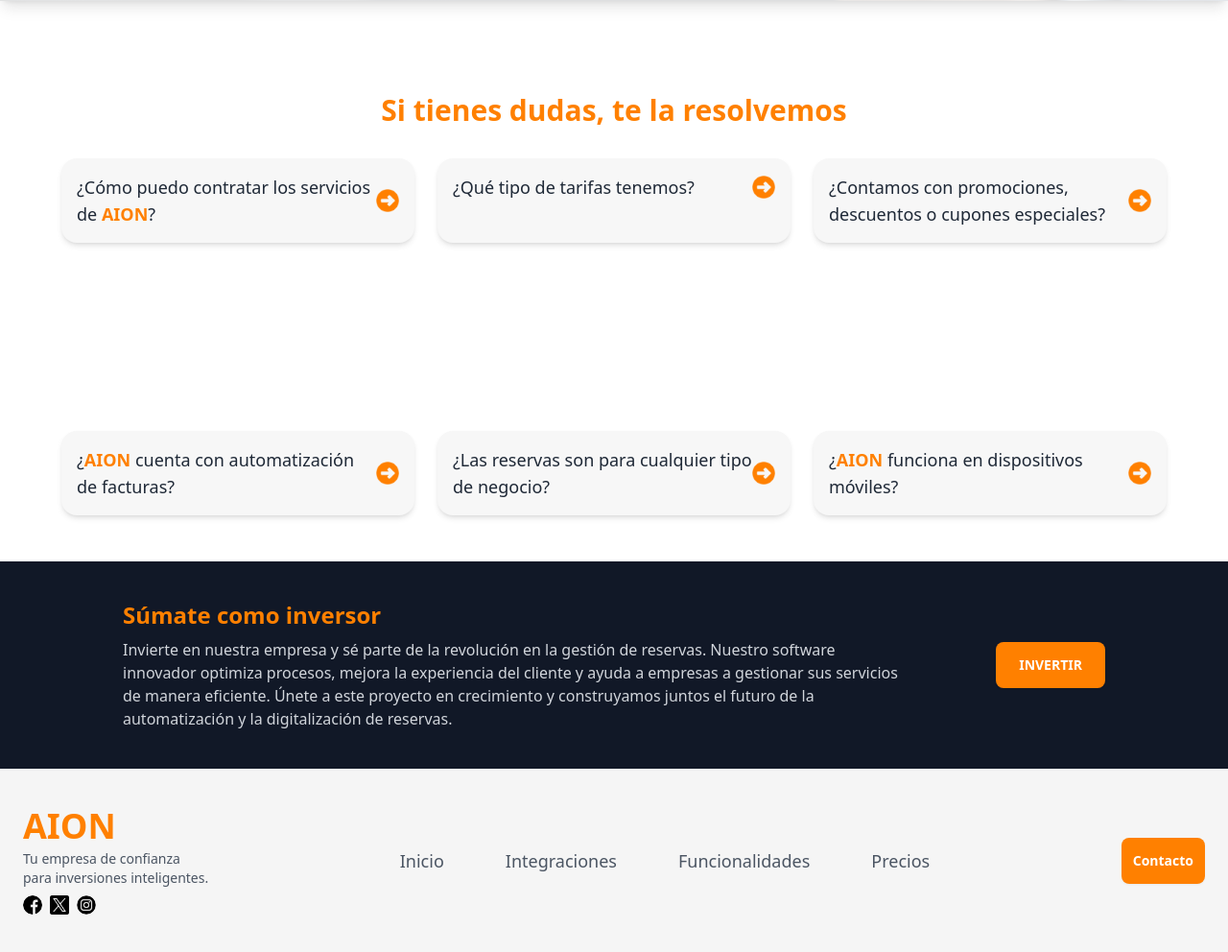
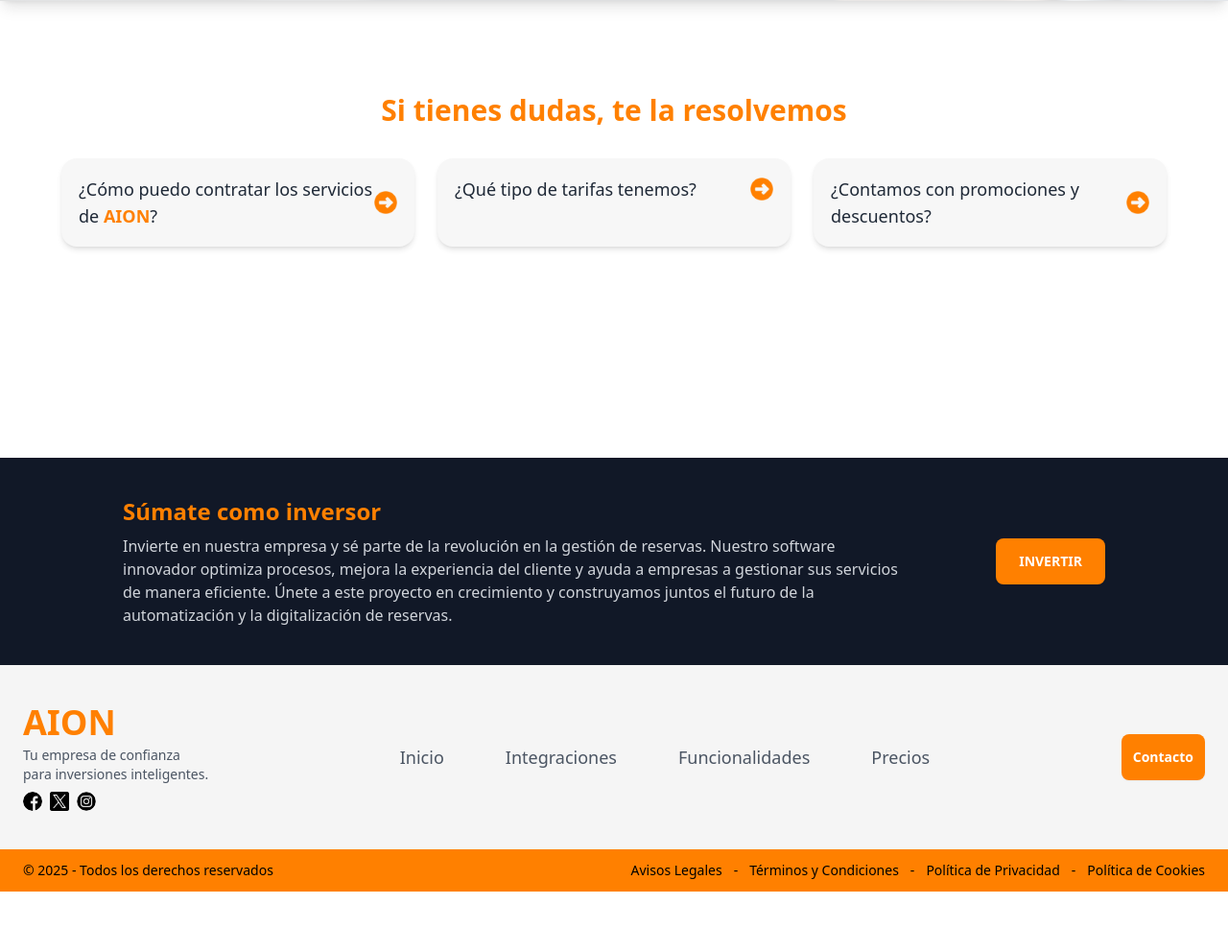
Before and after one commit to seccion9/aion-landing, a PHP site: page /formulario.html in a window 1280 px wide. Shown: the part 859-1851 px from the top of the page at 96% size. After the commit the page ends 1788 px from the top, so only its background shows below. Run offline with PHP 8.4, Linux system fonts and the light colour scheme; some libraries are stand-ins or nearby versions.

Commit message:
ajustes generales
ajustados los diseños de tarjetas y varios del index

```diff
--- a/proyecto_aion_tailwind/formulario.html
+++ b/proyecto_aion_tailwind/formulario.html
@@ -101,7 +101,6 @@
 
         <section class="py-24 pb-12 bg-white">
             <div class="container mx-auto px-4 lg:px-16">
-
                 <div class="text-center mb-8">
                     <h2 class="text-2xl md:text-3xl font-bold text-[#ff8000]">Si tienes dudas, te la resolvemos</h2>
                 </div>
@@ -109,7 +108,7 @@
                 <div class="grid grid-cols-1 md:grid-cols-2 lg:grid-cols-3 gap-6">
 
                     <!-- Primera tarjeta -->
-                    <div class="card bg-[#f7f7f7] shadow-md p-4 cursor-pointer hover:bg-gray-200 transition duration-300 duda flex items-center" id="duda1">
+                    <div class="card bg-[#f7f7f7] shadow-md p-4 cursor-pointer transition duration-300 duda flex items-center border-2 border-transparent" id="duda1">
                         <div class="flex items-center justify-between w-full">
                             <p class="text-lg font-medium flex-grow text-left">¿Cómo puedo contratar los servicios de <strong class="text-primary text-[#ff8000]">AION</strong>?</p>
                             <img src="img/flechaNaranja2.png" class="flecha1 w-6 h-6">
@@ -117,7 +116,7 @@
                     </div>
 
                     <!-- Segunda tarjeta -->
-                    <div class="card bg-[#f7f7f7] shadow-md p-4 cursor-pointer hover:bg-gray-200 transition duration-300 duda flex items-center" id="duda2">
+                    <div class="card bg-[#f7f7f7] shadow-md p-4 cursor-pointer transition duration-300 duda flex items-center border-2 border-transparent" id="duda2">
                         <div class="flex items-center justify-between w-full">
                             <p class="text-lg font-medium flex-grow text-left">¿Qué tipo de tarifas tenemos?</p>
                             <img src="img/flechaNaranja2.png" class="flecha1 w-6 h-6">
@@ -125,54 +124,21 @@
                     </div>
 
                     <!-- Tercera tarjeta -->
-                    <div class="card bg-[#f7f7f7] shadow-md p-4 cursor-pointer hover:bg-gray-200 transition duration-300 duda flex items-center" id="duda3">
+                    <div class="card bg-[#f7f7f7] shadow-md p-4 cursor-pointer transition duration-300 duda flex items-center border-2 border-transparent" id="duda3">
                         <div class="flex items-center justify-between w-full">
-                            <p class="text-lg font-medium flex-grow text-left">¿Contamos con promociones, descuentos o cupones especiales?</p>
+                            <p class="text-lg font-medium flex-grow text-left">¿Contamos con promociones y descuentos?</p>
                             <img src="img/flechaNaranja2.png" class="flecha1 w-6 h-6">
                         </div>
                     </div>
 
-                    <!-- Segundo mensaje de duda entre la segunda y tercera tarjeta -->
+                    <!-- Mensajes de duda -->
                     <div id="mensajeDuda1" class="mt-2 text-center text-lg text-gray-700 font-medium min-h-[140px]"></div>
-
-                    <!-- Segundo mensaje de duda entre la segunda y tercera tarjeta -->
                     <div id="mensajeDuda2" class="mt-2 text-center text-lg text-gray-700 font-medium min-h-[140px]"></div>
-
-                    <!-- Cuarto mensaje de duda entre la cuarta y quinta tarjeta -->
                     <div id="mensajeDuda3" class="mt-2 text-center text-lg text-gray-700 font-medium min-h-[140px]"></div>
 
-                    <!-- Cuarta tarjeta -->
-                    <div class="card bg-[#f7f7f7] shadow-md p-4 cursor-pointer hover:bg-gray-200 transition duration-300 duda flex items-center" id="duda4">
-                        <div class="flex items-center justify-between w-full">
-                            <p class="text-lg font-medium flex-grow text-left">¿<strong class="text-primary text-[#ff8000]">AION</strong> cuenta con automatización de facturas?</p>
-                            <img src="img/flechaNaranja2.png" class="flecha2 w-6 h-6">
-                        </div>
-                    </div>
-
-                    <!-- Quinta tarjeta -->
-                    <div class="card bg-[#f7f7f7] shadow-md p-4 cursor-pointer hover:bg-gray-200 transition duration-300 duda flex items-center" id="duda5">
-                        <div class="flex items-center justify-between w-full">
-                            <p class="text-lg font-medium flex-grow text-left">¿Las reservas son para cualquier tipo de negocio?</p>
-                            <img src="img/flechaNaranja2.png" class="flecha2 w-6 h-6">
-                        </div>
-                    </div>
-
-                    <!-- Sexta tarjeta -->
-                    <div class="card bg-[#f7f7f7] shadow-md p-4 cursor-pointer hover:bg-gray-200 transition duration-300 duda flex items-center" id="duda6">
-                        <div class="flex items-center justify-between w-full">
-                            <p class="text-lg font-medium flex-grow text-left">¿<strong class="text-primary text-[#ff8000]">AION</strong> funciona en dispositivos móviles?</p>
-                            <img src="img/flechaNaranja2.png" class="flecha2 w-6 h-6">
-                        </div>
-                    </div>
                 </div>
             </div>
         </section>
-
-
-
-
-
-
     </main>
         <!-- <section class="contenedorExtraInfo text-center py-12 bg-[#ff8000]">
             <div class="tituloExtraInfo mb-6">
--- a/proyecto_aion_tailwind/mensajeDuda.js
+++ b/proyecto_aion_tailwind/mensajeDuda.js
@@ -1,63 +1,66 @@
 document.addEventListener("DOMContentLoaded", function () {
-    // Definir los elementos de los mensajes
     const mensajeDuda1 = document.getElementById("mensajeDuda1");
     const mensajeDuda2 = document.getElementById("mensajeDuda2");
     const mensajeDuda3 = document.getElementById("mensajeDuda3");
 
-    // Almacenamos los elementos de mensajes en un array para fácil acceso
     const mensajesDuda = [mensajeDuda1, mensajeDuda2, mensajeDuda3];
 
     const dudas = document.querySelectorAll(".duda");
 
     dudas.forEach(duda => {
         duda.addEventListener("click", function (event) {
-            event.stopPropagation(); // Prevenir que el clic se propague al body
+            event.stopPropagation();
 
-            // Eliminar el borde de todas las tarjetas antes de agregar el borde a la seleccionada
             dudas.forEach(tarjeta => {
-                tarjeta.classList.remove("selected"); // Remover la clase 'selected' de todas las tarjetas
-                const flecha = tarjeta.querySelector(".flecha");
-                if (flecha) {
-                    flecha.style.transform = "rotate(0deg)"; // Restablecer la rotación de la flecha cuando se deselecciona
-                }
+                tarjeta.classList.remove("selected");
             });
 
-            // Agregar la clase 'selected' a la tarjeta clickeada
             duda.classList.add("selected");
 
             // Ocultar todos los mensajes antes de mostrar el nuevo
             mensajesDuda.forEach(duda => {
-                duda.style.opacity = "0";
-                duda.style.visibility = "hidden";
+                duda.classList.remove("message-visible");
+                duda.classList.add("message-appear");
             });
 
             const mensaje = obtenerMensaje(duda.id);
 
-            // Asignar el mensaje correspondiente al div adecuado
-            if (duda.id === "duda1" || duda.id === "duda4") {
+            if (duda.id === "duda1") {
                 mensajeDuda1.innerHTML = `<p>${mensaje}</p>`;
-                mensajeDuda1.style.visibility = "visible";
-                mensajeDuda1.style.opacity = "1";
+
+                setTimeout(() => {
+                    mensajeDuda1.classList.remove("message-appear");
+                    mensajeDuda1.classList.add("message-visible");
+                }, 10);
             }
-            else if (duda.id === "duda2" || duda.id === "duda5") {
+            else if (duda.id === "duda2") {
                 mensajeDuda2.innerHTML = `<p>${mensaje}</p>`;
-                mensajeDuda2.style.visibility = "visible";
-                mensajeDuda2.style.opacity = "1";
+                setTimeout(() => {
+                    mensajeDuda2.classList.remove("message-appear");
+                    mensajeDuda2.classList.add("message-visible");
+                }, 10);
             }
-            else if (duda.id === "duda3" || duda.id === "duda6") {
+            else if (duda.id === "duda3") {
                 mensajeDuda3.innerHTML = `<p>${mensaje}</p>`;
-                mensajeDuda3.style.visibility = "visible";
-                mensajeDuda3.style.opacity = "1";
+                setTimeout(() => {
+                    mensajeDuda3.classList.remove("message-appear");
+                    mensajeDuda3.classList.add("message-visible");
+                }, 10);
             }
         });
     });
 
-    // Cerrar el mensaje si se hace clic fuera de él
+    // Cerrar el mensaje y quitar el borde si se hace clic fuera de las tarjetas
     document.addEventListener("click", function (event) {
-        if (!mensajeDuda1.contains(event.target) && !mensajeDuda2.contains(event.target) && !mensajeDuda3.contains(event.target)) {
+        if (!event.target.closest('.duda')) {
+
+            dudas.forEach(tarjeta => {
+                tarjeta.classList.remove("selected");
+            });
+
             mensajesDuda.forEach(duda => {
-                duda.style.opacity = "0";
-                duda.style.visibility = "hidden";
+                duda.classList.remove("message-visible");
+                duda.classList.add("message-appear");
             });
         }
     });
@@ -68,9 +71,6 @@ document.addEventListener("DOMContentLoaded", function () {
             "duda1": "En <strong style='color: #ff8000;'>AION</strong> puede contratar nuestros servicios yendo al apartado de 'Precios' y seleccionando el que más se adapte a sus necesidades, también podrá ponerse en contacto con nosotros rellenando el formulario de 'Contacto' para así ofrecerle un trato más cercano.",
             "duda2": "En el apartado de 'Precios' encontrará toda la información que necesita, ofrecemos tarifas de 'Plan Básico' y 'Plan Completo' en sus respectivas modalidades mensuales o anuales, en la que encontrará ciertas ofertas.",
             "duda3": "Sí, nuestra política de descuentos es muy amplia ya que podrá encontrar ofertas especiales a lo largo del año.",
-            "duda4": "Sí, <strong style='color: #ff8000;'>AION</strong> cuenta con automatización de facturas para facilitar tu gestión siendo esta muy fiable y uno de nuestros puntos fuertes, ya que con esta gran funcionalidad ya no tendrá que volver a preocuparse de las facturas.",
-            "duda5": "Sí, no apuntamos a uno o dos modelos de negocios del mercado solamente, tratamos de abarcar todo tipo de negocio que necesite de nuestras ventajas como gestora.",
-            "duda6": "Sí, <strong style='color: #ff8000;'>AION</strong> funciona perfectamente tanto en dispositivos móviles como en tablets sin ningún tipo de problema."
         };
         return mensajes[id] || null;
     }
```
Also changed, not shown: proyecto_aion_tailwind/index.html (+16 -12 lines), proyecto_aion_tailwind/script_tarjetas.js (+18 -11 lines), proyecto_aion_tailwind/styles.css (+34 -0 lines).
